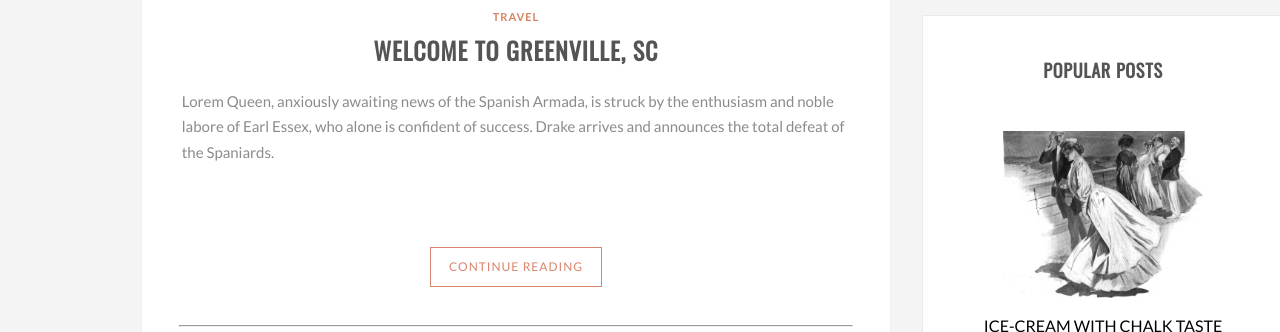
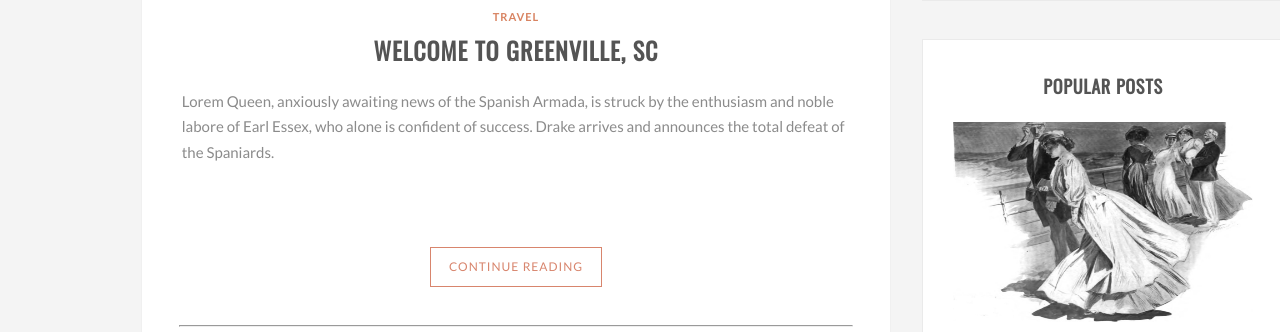
Before and after one commit to SmashingPrograms/pixel-perfect, a plain HTML site: page index.html in a window 1280 px wide. Shown: the part 620-952 px from the top of the page. Drawn offline with nearby package versions, Linux system fonts and the light colour scheme.

Commit message:
More on the aside

```diff
--- a/index.html
+++ b/index.html
@@ -147,7 +147,7 @@
           </p>
         </div>
         <div class="popularposts">
-          <h1 class="title">POPULAR POSTS</h1>
+          <h1 class="title popularpoststitle">POPULAR POSTS</h1>
           <div class="popularpost">
             <img class="popularpostimg" src="images/pictures/18.jpg" alt="A picture" />
             <p>ICE-CREAM WITH CHALK TASTE</p>
--- a/styles/styles.css
+++ b/styles/styles.css
@@ -62,7 +62,7 @@ a {
 } */
 
 .socialsbio {
-  margin: 3em 2em 2em 2em;
+  margin: 3em 2em 3.1em 2em;
 }
 
 .socialsbio i {
@@ -116,7 +116,7 @@ aside > div {
   background-color: #FFFFFF;
   text-align: center;
   margin-left: 6px;
-  margin-bottom: 2em;
+  margin-bottom: 2.4em;
   position: relative;
   border: 1px solid #EAEAEA;
 }
@@ -183,9 +183,13 @@ main {
   font-family: 'Oswald', sans-serif;
   color: #545454;
   font-size: 1.13em;
-  margin-block-start: 25bipx;
+  /* margin-block-start: 25bipx; */
   margin-block-end: 50px;
   letter-spacing: 0.0425em;
+}
+
+.popularpoststitle {
+  margin: 2em 2em 1.4em 2em;
 }
 
 article {
@@ -273,7 +277,8 @@ h2 {
 }
 
 .popularpostimg {
-  width: 200px;
+  width: 300px;
+  height: 200px;
 }
 
 .latestpost {
```
